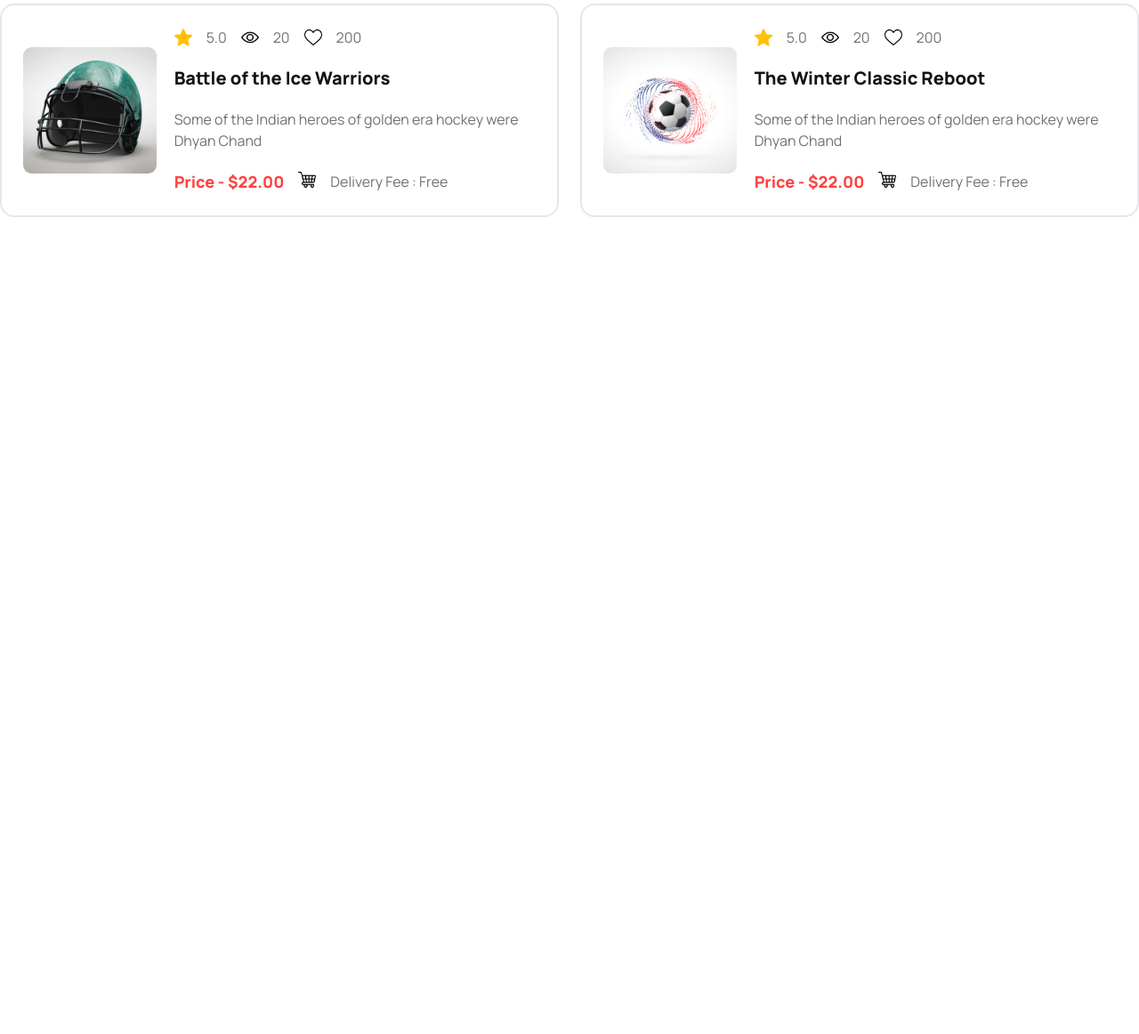
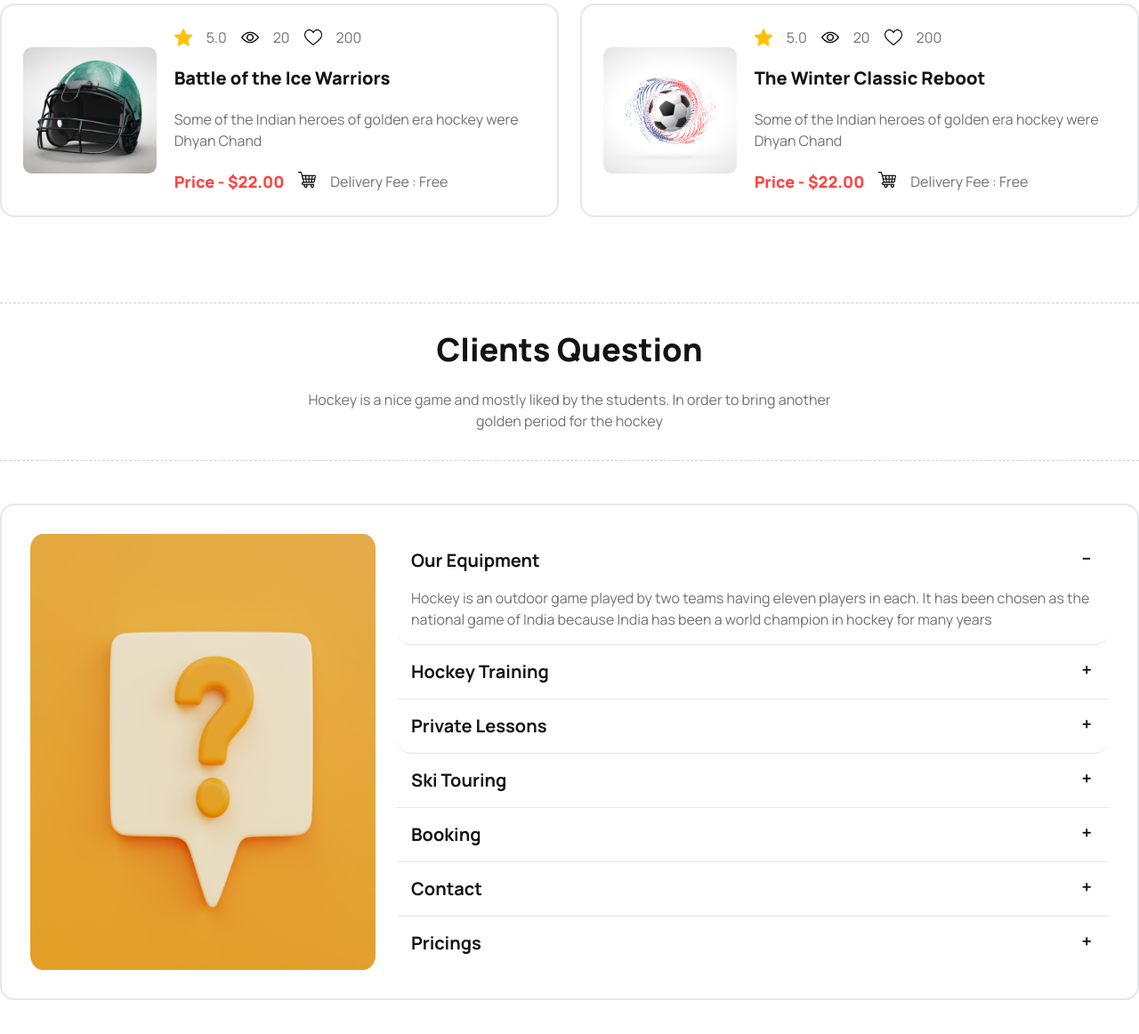
Before and after one commit to Tofazzal26/hokeys-landing-page, a plain HTML site: page index.html in a window 1280 px wide. Shown: the part 3280-4442 px from the top of the page at 89% size. Before the commit the page ends 3580 px from the top, so only its background shows below. Drawn offline with nearby package versions, Linux system fonts and the light colour scheme.

Commit message:
client question style finish

```diff
--- a/index.html
+++ b/index.html
@@ -245,9 +245,9 @@
 
     <section class="container mx-auto">
         <div class="lg:mt-20 mt-16">
-            <div class="border-t border-b border-dashed border-[#D0D0D1] text-center py-8 space-y-6">
-            <h1 class="text-4xl font-extrabold manrope text-[#131318]">Our New Products</h1>
-            <p class="text-base font-medium text-[#717174] lg:w-[600px] mx-auto">Hockey is a nice game and mostly liked by the students. In order to bring another golden period for the hockey</p>
+           <div class="border-t border-b border-dashed border-[#D0D0D1] text-center py-8 space-y-6">
+              <h1 class="text-4xl font-extrabold manrope text-[#131318]">Our New Products</h1>
+              <p class="text-base font-medium text-[#717174] lg:w-[600px] mx-auto">Hockey is a nice game and mostly liked by the students. In order to bring another golden period for the hockey</p>
           </div>
 
 
@@ -427,7 +427,94 @@
 
 
 
+    <section class="container mx-auto">
+        <div class="my-24">
+          <div class="border-t border-b border-dashed border-[#D0D0D1] text-center py-8 space-y-6">
+            <h1 class="text-4xl font-extrabold manrope text-[#131318]">Clients Question</h1>
+            <p class="text-base font-medium text-[#717174] lg:w-[600px] mx-auto">Hockey is a nice game and mostly liked by the students. In order to bring another golden period for the hockey</p>
+        </div>
 
+
+        <div class="px-6 lg:px-0">
+            <div class="grid grid-cols-1 lg:grid-cols-6 gap-6 border-2 mt-12 p-8 rounded-2xl">
+              <div class="col-span-2">
+                  <img class="w-full h-full" src="images/11.png" alt="">
+              </div>
+              <div class="col-span-4">
+                <div class="collapse collapse-plus border-b">
+                  <input type="radio" name="my-accordion-3" checked="checked" />
+                  <div class="collapse-title text-xl font-bold text-[#131318]">
+                    Our Equipment
+                  </div>
+                  <div class="collapse-content">
+                    <p class="text-[#717174]">Hockey is an outdoor game played by two teams having eleven players in each. It has been chosen as the national game of India because India has been a world champion in hockey for many years</p>
+                  </div>
+                </div>
+                <div class="collapse collapse-plus border-b rounded-none">
+                  <input type="radio" name="my-accordion-3" />
+                  <div class="collapse-title text-xl font-bold text-[#131318]">
+                    Hockey Training
+                  </div>
+                  <div class="collapse-content">
+                    <p class="text-[#717174]">Hockey is an outdoor game played by two teams having eleven players in each. It has been chosen as the national game of India because India has been a world champion in hockey for many years</p>
+                  </div>
+                </div>
+                <div class="collapse collapse-plus border-b ">
+                  <input type="radio" name="my-accordion-3" />
+                  <div class="collapse-title text-xl font-bold text-[#131318]">
+                    Private Lessons
+                  </div>
+                  <div class="collapse-content">
+                    <p class="text-[#717174]">Hockey is an outdoor game played by two teams having eleven players in each. It has been chosen as the national game of India because India has been a world champion in hockey for many years</p>
+                  </div>
+                </div>
+                <div class="collapse collapse-plus border-b rounded-none">
+                  <input type="radio" name="my-accordion-3" />
+                  <div class="collapse-title text-xl font-bold text-[#131318]">
+                    Ski Touring
+                  </div>
+                  <div class="collapse-content">
+                    <p class="text-[#717174]">Hockey is an outdoor game played by two teams having eleven players in each. It has been chosen as the national game of India because India has been a world champion in hockey for many years</p>
+                  </div>
+                </div>
+                <div class="collapse collapse-plus border-b rounded-none">
+                  <input type="radio" name="my-accordion-3" />
+                  <div class="collapse-title text-xl font-bold text-[#131318]">
+                    Booking
+                  </div>
+                  <div class="collapse-content">
+                    <p class="text-[#717174]">Hockey is an outdoor game played by two teams having eleven players in each. It has been chosen as the national game of India because India has been a world champion in hockey for many years</p>
+                  </div>
+                </div>
+
+                <div class="collapse collapse-plus border-b rounded-none">
+                  <input type="radio" name="my-accordion-3" />
+                  <div class="collapse-title text-xl font-bold text-[#131318]">
+                    Contact
+                  </div>
+                  <div class="collapse-content">
+                    <p class="text-[#717174]">Hockey is an outdoor game played by two teams having eleven players in each. It has been chosen as the national game of India because India has been a world champion in hockey for many years</p>
+                  </div>
+                </div>
+
+
+
+                <div class="collapse collapse-plus rounded-none">
+                  <input type="radio" name="my-accordion-3" />
+                  <div class="collapse-title text-xl font-bold text-[#131318]">
+                    Pricings
+                  </div>
+                  <div class="collapse-content">
+                    <p class="text-[#717174]">Hockey is an outdoor game played by two teams having eleven players in each. It has been chosen as the national game of India because India has been a world champion in hockey for many years</p>
+                  </div>
+                </div>
+              </div>
+            </div>
+        </div>
+
+
+        </div>
+    </section>
 
 
 </body>
```
